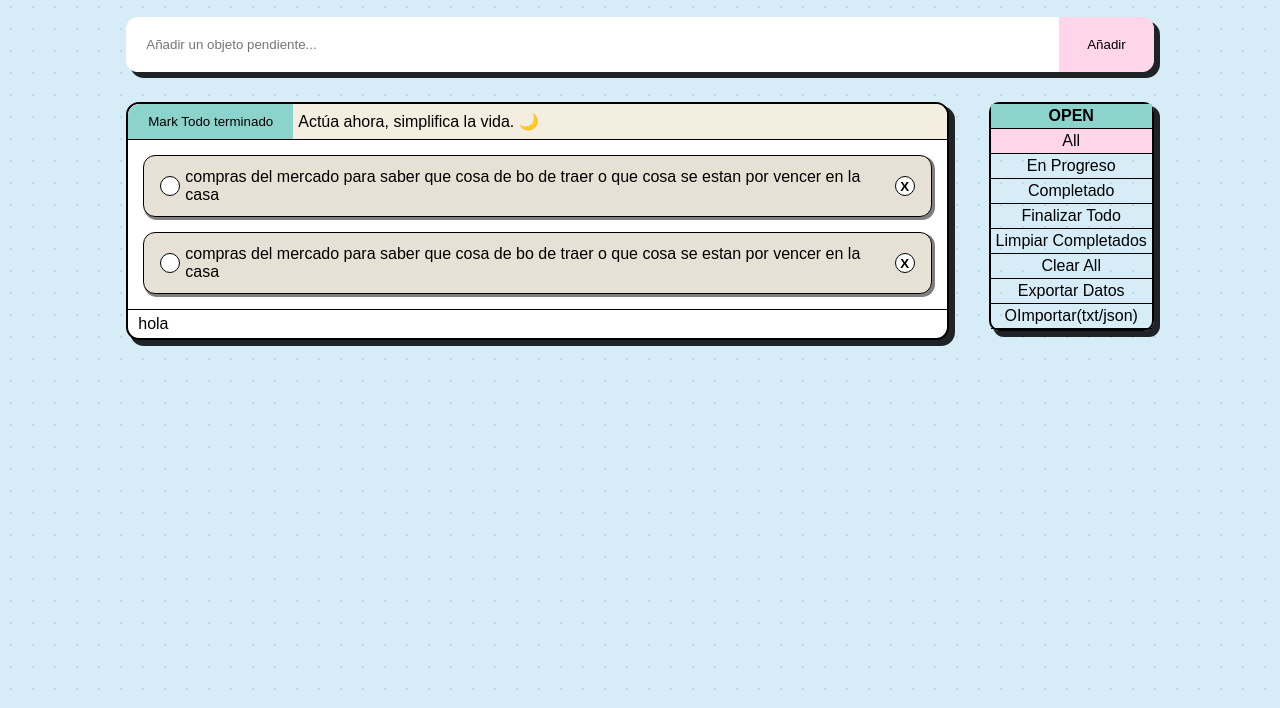
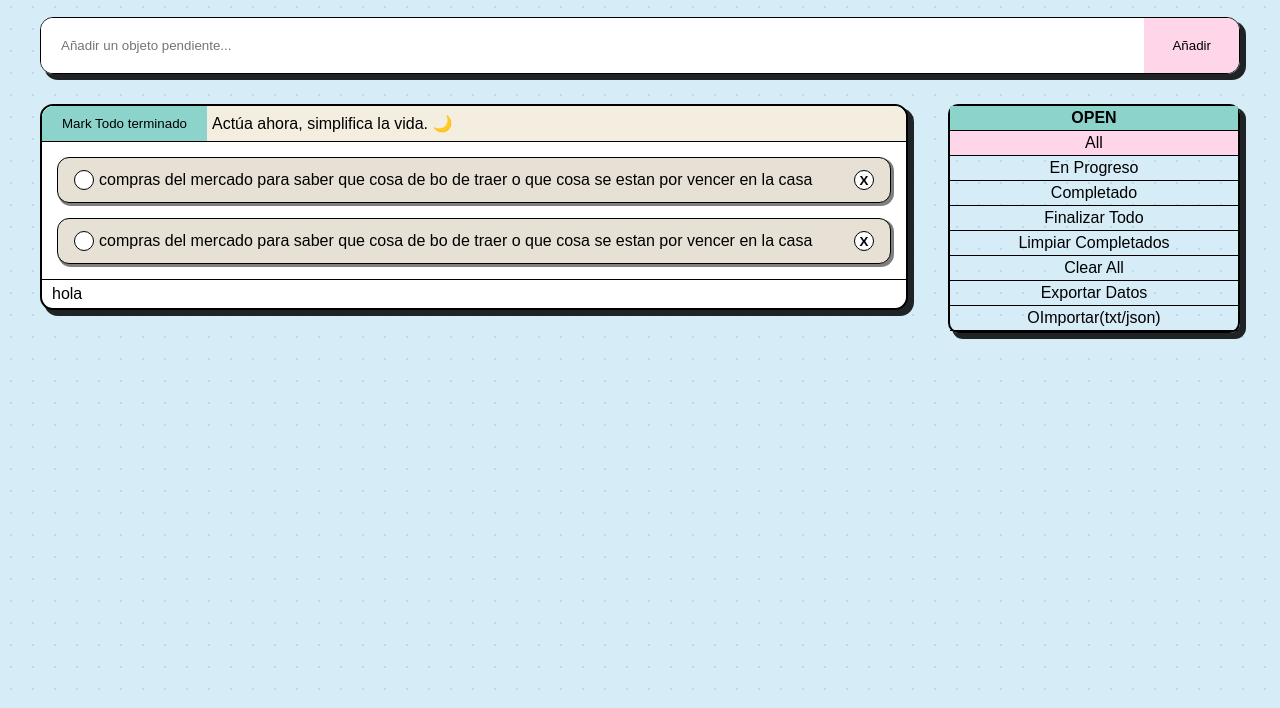
Before and after one commit to yilJesus009/PRACTICAS-HTML-CSS, a plain HTML site: page PROYECTO_FINAL/frontend/Index.html in a window 1280 px wide. Shown: the part 92-800 px from the top of the page. Drawn offline with Linux system fonts and the light colour scheme.

Commit message:
acomodando detalles css flex

```diff
--- a/PROYECTO_FINAL/frontend/Index.html
+++ b/PROYECTO_FINAL/frontend/Index.html
@@ -22,7 +22,7 @@
             <input class="añadir__input" type="text" placeholder="Añadir un objeto pendiente...">
             <button class="añadir__button">Añadir</button>
         </section>
-        <section class="prueba">
+        <div class="prueba">
         <section class="cuaderno__section">
             <div class="cuaderno__encabezado">
                 <button class="cuaderno__bottom">Mark Todo terminado</button>
@@ -36,7 +36,7 @@
                     <li class="list__tarea">
                         <input type="checkbox" class="list__check" id="tarea-1">
 
-                        <label class="tarea__texto" >
+                        <label class="tarea__texto" for="tarea-1">
                             compras del mercado para saber que cosa de bo de traer o que cosa se estan por vencer en la casa
                         </label>
 
@@ -77,7 +77,7 @@
                 </ul>
             </section>
         </aside>
-        </section>
+        </div>
         <!-- <section class="tarea">
             <input type="checkbox" class="tarea__check">
 
--- a/PROYECTO_FINAL/frontend/css/aside.css
+++ b/PROYECTO_FINAL/frontend/css/aside.css
@@ -7,7 +7,8 @@
 
 }
 .aside__contenedor{
-    width: 20%;
+    /* width: 20%; */
+    flex: 1;
     border: 2px solid black;
     box-shadow: 5px 5px 0px 1px rgba(0, 0, 0, 0.85);
     border-radius: 10px;
@@ -29,6 +30,6 @@
         background-color: #ffd6e9;
 
 }
-.aside__lista :hover{
+.aside__lista li:hover{
     background-color: #ffd6e9;
 }
--- a/PROYECTO_FINAL/frontend/css/añadir.css
+++ b/PROYECTO_FINAL/frontend/css/añadir.css
@@ -2,10 +2,11 @@
     display: flex;
     border-radius: 13px;
     box-shadow: 5px 5px 0px 1px rgba(0, 0, 0, 0.85);
+    border: 1px solid black;
 }
 
 .añadir__input {
-    width: 100%;
+    flex: 1;
     padding: 20px;
     border-top-left-radius: 12px;
     border-bottom-left-radius: 12px;
--- a/PROYECTO_FINAL/frontend/css/cuaderno.css
+++ b/PROYECTO_FINAL/frontend/css/cuaderno.css
@@ -5,7 +5,8 @@
     border-radius: 13px;
     background-color: #ffffff;
     box-shadow: 5px 5px 0px 1px rgba(0, 0, 0, 0.85);
-    width: 100%;
+    /* width: 100%;    */
+    flex: 3;
 }
 .cuaderno__encabezado{
     display: flex;
@@ -48,22 +49,22 @@
     overflow-wrap: anywhere;
 
 }
-.list li:hover {
+.list__tarea:hover {
     box-shadow: none;
 }
 .cuaderno__elementos{
     border-top: 1px solid black;
     padding: 5px 10px;
 }
-.list__eliminar{
+/* .list__eliminar{
     margin-left: auto;
-}
+} */
 .list__check {
     margin-right: 5px;
     appearance:none;
     width: 20px;
     height: 20px;
-    padding:8px;
+    /* padding:8px; */
     border: 1px solid #000;
     border-radius: 10px;
     cursor: pointer;
@@ -77,6 +78,7 @@
     display: flex;
     align-items: center;
     justify-content: center;
+    margin-left: auto;
     font-weight: bolder;
     padding: 5px;
     border-radius: 10px;
--- a/PROYECTO_FINAL/frontend/css/pagina.css
+++ b/PROYECTO_FINAL/frontend/css/pagina.css
@@ -13,6 +13,7 @@ body {
   flex-direction: column;
 }
 main {
-  /* max-width: 1440px;      */
+  max-width: 1200px;
   margin: 0 auto;
+  width: 100%;
 }
```
